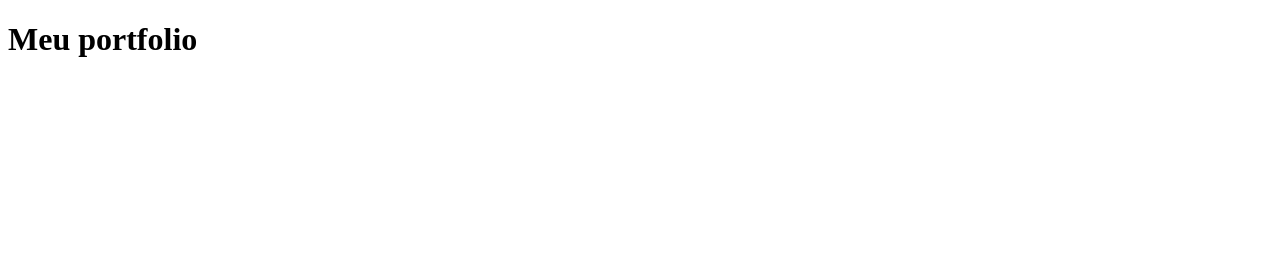
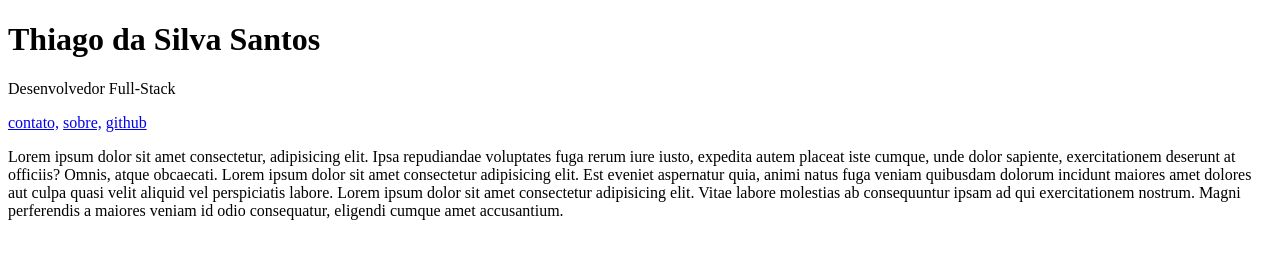
Before and after one commit to thigadasilva/portfolio, a plain HTML site: page portfolio/index.html in a window 1280 px wide. Drawn offline with Linux system fonts and the light colour scheme.

Commit message:
Atualização 1 do esqueleto do site
Adição de links, e alguns seletores

```diff
--- a/portfolio/index.html
+++ b/portfolio/index.html
@@ -7,6 +7,27 @@
     <link rel="stylesheet" href="styles/style.css">
 </head>
 <body>
-    <h1>Meu portfolio</h1>
+    <header>
+        <h1>Thiago da Silva Santos</h1>
+        <p>Desenvolvedor Full-Stack</p>
+    <nav>
+        <a href="#">contato,</a>
+        <a href="#">sobre,</a>
+        <a href="#">github</a>
+    </nav>
+
+    </header>
+
+    <main>
+        <article>
+        <p>
+            Lorem ipsum dolor sit amet consectetur, adipisicing elit. Ipsa repudiandae voluptates fuga rerum iure iusto, expedita autem placeat iste cumque, unde dolor sapiente, exercitationem deserunt at officiis? Omnis, atque obcaecati.
+            Lorem ipsum dolor sit amet consectetur adipisicing elit. Est eveniet aspernatur quia, animi natus fuga veniam quibusdam dolorum incidunt maiores amet dolores aut culpa quasi velit aliquid vel perspiciatis labore.
+            Lorem ipsum dolor sit amet consectetur adipisicing elit. Vitae labore molestias ab consequuntur ipsam ad qui exercitationem nostrum. Magni perferendis a maiores veniam id odio consequatur, eligendi cumque amet accusantium.
+        </p>
+        </article>
+    </main>
+
+
 </body>
 </html>
```
